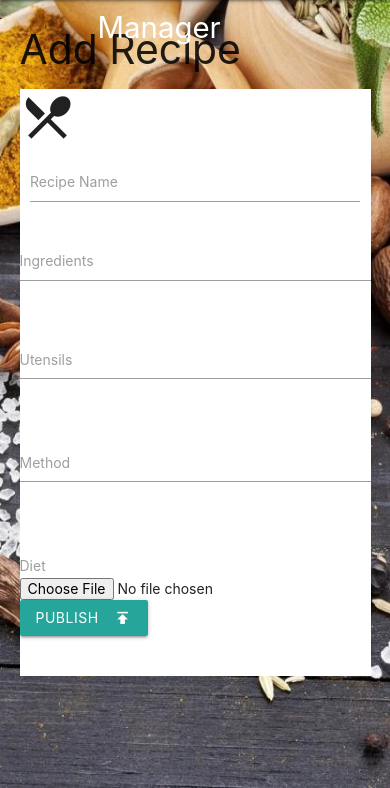
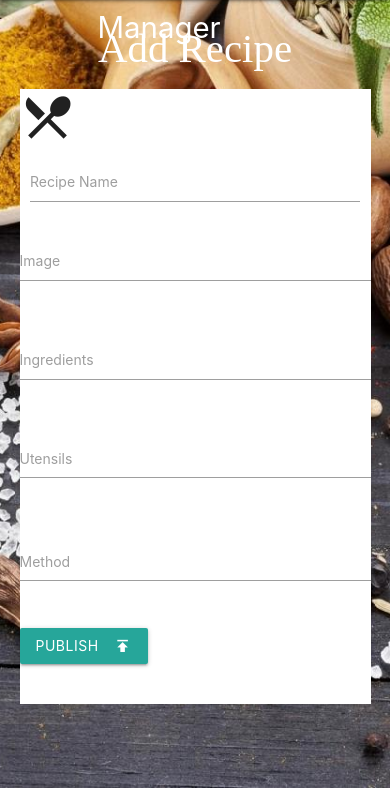
Before and after one commit to DavidThomasFrontend/recipe-managerV2, a Flask app: page /add_recipe in a window 390 px wide. Shown: the part 56-844 px from the top of the page. Run offline with Flask 2, Linux system fonts and the light colour scheme; data that the repository does not hold is empty; some libraries are stand-ins or nearby versions; some web fonts are replaced.

Commit message:
resubmission with tweaks, responsive build

```diff
--- a/static/css/style.css
+++ b/static/css/style.css
@@ -6,10 +6,8 @@
     background-size: cover;
     background-color: #000000;
 }
-/*
- .navbar.transparent.navbar-inverse .navbar-inner {
-   background: rgba(0,0,0,0.4);
-}
+
+
 
 h3{
     text-align: center;
--- a/templates/add_recipe.html
+++ b/templates/add_recipe.html
@@ -8,6 +8,12 @@
             <input id="recipe_name" name="recipe_name" type="text" class="validate">
             <label for="recipe_name">Recipe Name</label>
          </div>
+        <div class="row">
+            <div class="input-field col s12">
+                <input class="image" type="text" name="image">
+                <label for="image">Image</label>
+            </div>
+        </div>
          <div class="row">
             <div class="input-field col s12">
                <!-- <i class="medium material-icons left">receipt</i> -->
@@ -28,21 +34,6 @@
             </div>
          </div>
          <div class="row">
-            <div class="input-field col s3">
-               <select>
-                  <option value="" disabled selected>Choose your option</option>
-                  {% for cat in categories %}
-                  <option value="{{cat.diet_category}}">{{cat.diet_category}}</option>
-                  {% endfor %}
-               </select>
-               <label>Diet</label>
-            </div>
-         </div>
-         <form class="upload" action="/action_page.php">
-            <input type="file" id="myFile" name="filename">
-
-        </form>
-         <div class="row">
             <div class='col s12'>
                <button class="btn waves-effect waves-light" type="submit" name="action">Publish
                <i class="material-icons right">publish</i>
```
Also changed, not shown: templates/recipes.html (+9 -15 lines), README.md.
